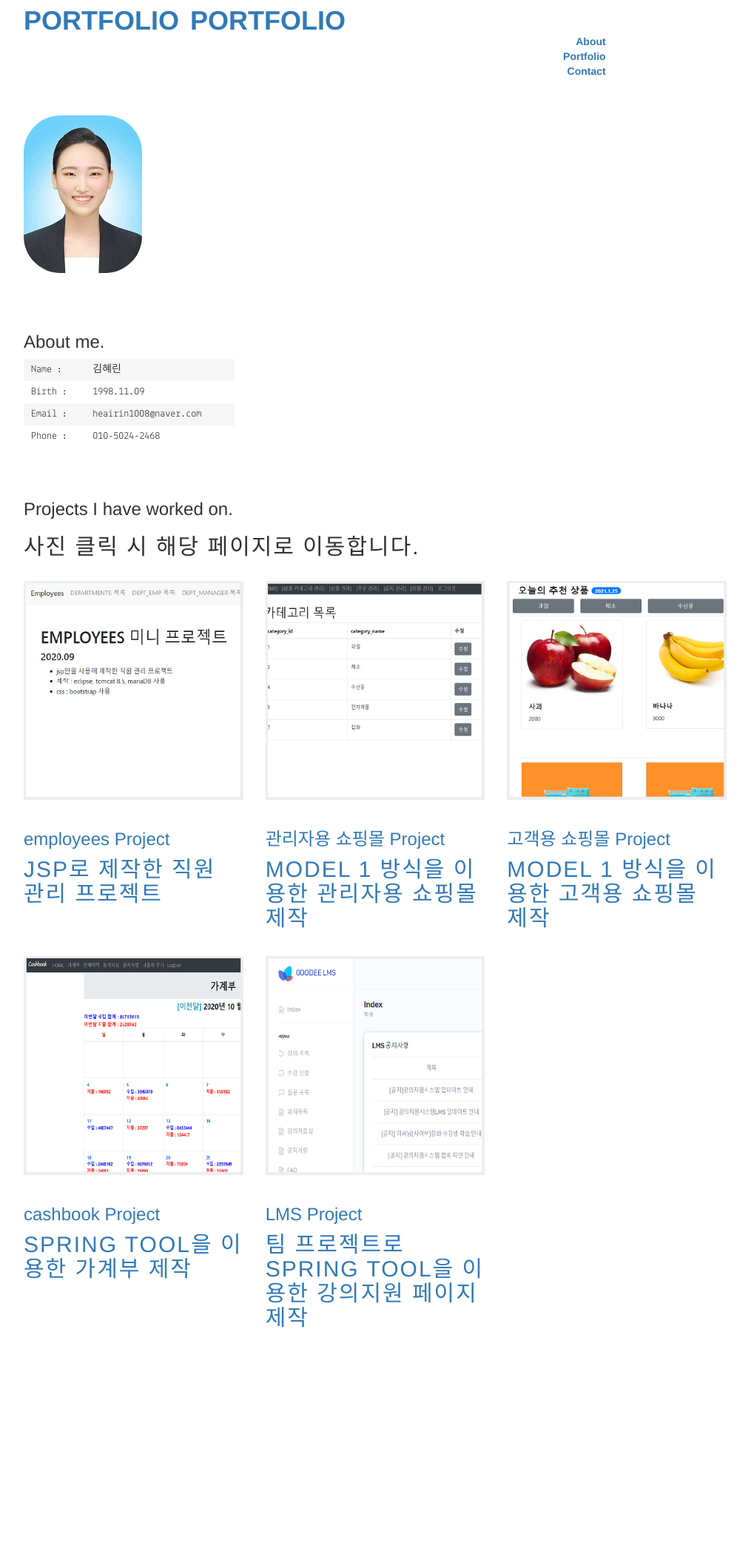
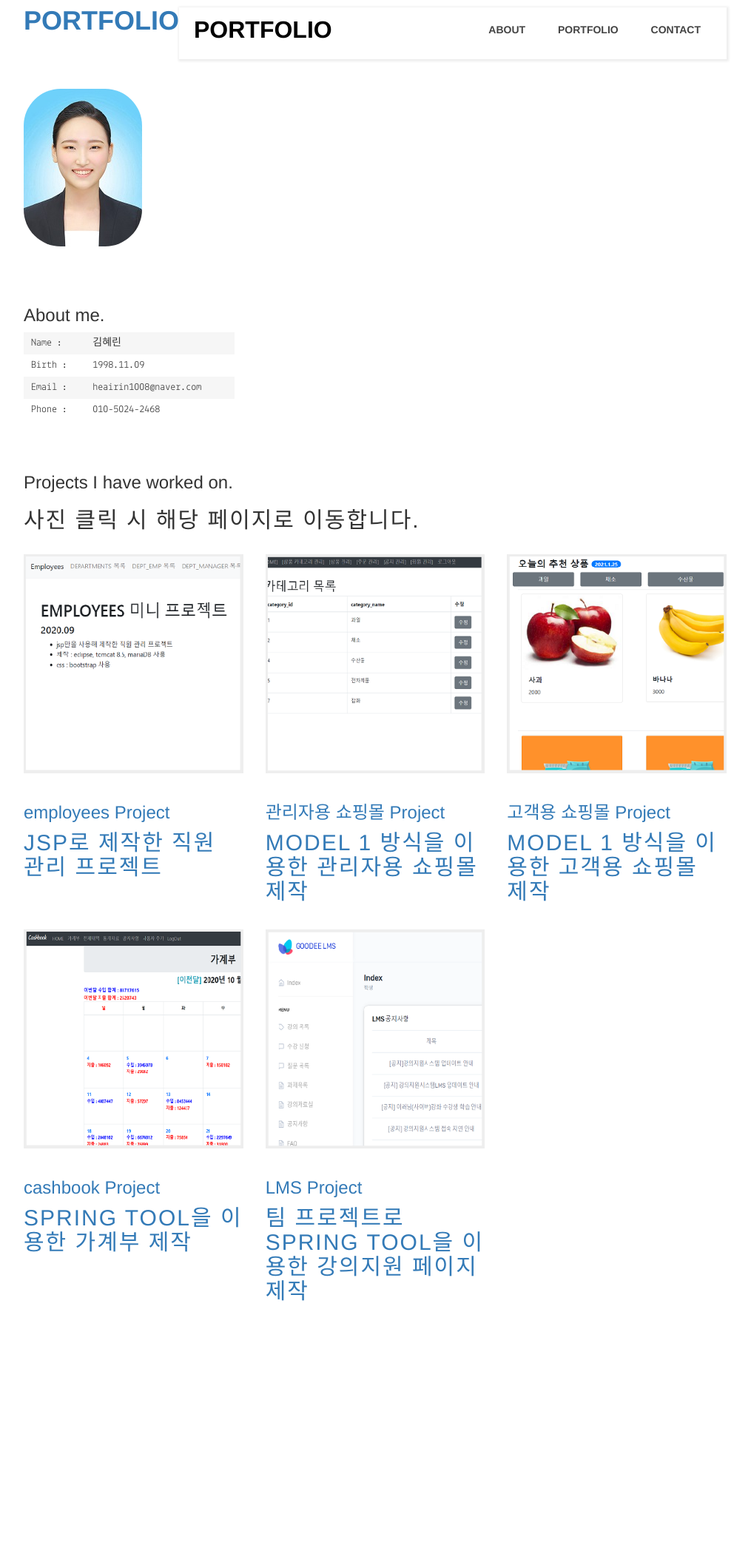
Before and after one commit to heairin1008/heairin1008.github.io, a Jekyll site: the page built from index.html, in a window 1280 px wide. Shown: the whole page at 74% size, without its empty margins (133-1148 px from the left). Built offline with Jekyll 4.4.1, drawn with Linux system fonts in a browser that asks for light colours; nearby versions of some CDN libraries; library files that are not in the unit come from our copies; after the commit the page ends 2060 px from its top, so only the background shows below that.

Commit message:
Update _layout.scss

```diff
--- a/assets/scss/_layout.scss
+++ b/assets/scss/_layout.scss
@@ -366,3 +366,87 @@
 .follow {
 	margin-bottom: 3rem;
 }
+
+.main-header {
+  position: fixed;
+  width: 100%;
+  margin: 0 auto;
+  z-index: 1000;
+  top: 30px;
+}
+
+.scrolled {
+  position: fixed;
+  left: 0;
+  top: 0;
+}
+
+#menu-wrapper {
+  background-color: white;
+  overflow: hidden;
+  -moz-box-shadow: 1px 1px 3px 2px rgba(0, 0, 0, 0.07);
+  -webkit-box-shadow: 1px 1px 3px 2px rgba(0, 0, 0, 0.07);
+  box-shadow: 1px 1px 3px 2px rgba(0, 0, 0, 0.07);
+}
+
+
+.logo-wrapper a {
+  display: inline-block;
+  overflow: hidden;
+  padding-left: 20px;
+  line-height: 60px;
+  text-transform: uppercase;
+  color: #000000;
+  font-size: 32px;
+  font-weight: 700;
+}
+
+.main-menu ul li {
+  display: inline-block;
+  margin: 0 20px;
+}
+.main-menu ul li:last-child {
+  margin-right: 35px;
+}
+.main-menu ul li a {
+  text-transform: uppercase;
+  font-size: 14px;
+  color: #444444;
+  line-height: 60px;
+  padding-top: 37px;
+}
+.main-menu ul li.active a {
+  border-top: 3px solid #ec523f;
+  color: #ec523f;
+}
+
+.toggle-menu {
+  width: 36px;
+  height: 36px;
+  margin-top: 33px;
+  margin-right: 30px;
+  text-align: center;
+  line-height: 36px;
+  font-size: 14px;
+  background: #000000;
+  display: inline-block;
+  color: white;
+  cursor:pointer;
+}
+
+/*.menu-responsive {
+  display: none;
+  background-color: rgba(50, 50, 50, 0.88);
+}
+.menu-responsive ul li {
+  padding: 5px 0px 5px 25px;
+}
+.menu-responsive ul li a {
+  display: block;
+  color: white;
+  text-transform: uppercase;
+  font-size: 14px;
+}
+.menu-responsive ul li.active a {
+  color: #ec523f;
+}*/
```
